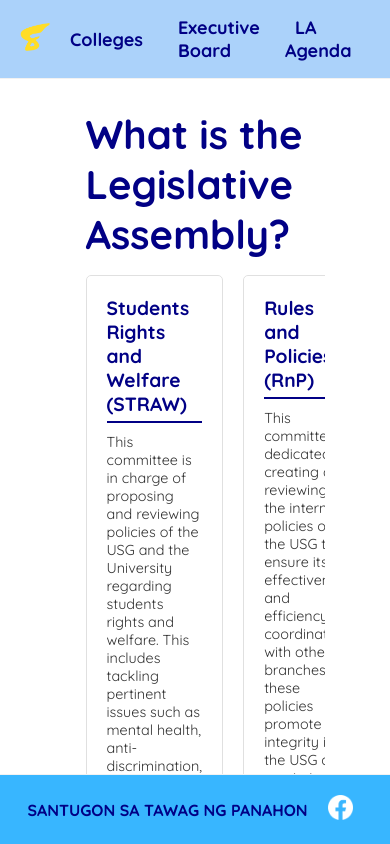
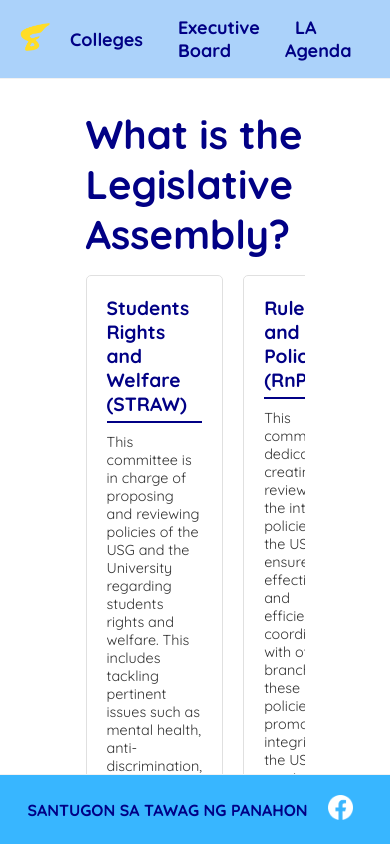
Before and after one commit to manoloenriquez/derecho39, a React (Create React App) app in the folder derecho-39/: page /agenda in a window 390 px wide. Built offline with nearby package versions, Linux system fonts and the light colour scheme.

Commit message:
agenda mobile test 2
a

```diff
--- a/derecho-39/src/agenda.css
+++ b/derecho-39/src/agenda.css
@@ -28,8 +28,6 @@
 .agenda-container {
     max-width: 70%;
     padding: 20px;
-    overflow-x: auto;
-    overflow-y: hidden;
 }
 
 .title {
@@ -46,6 +44,8 @@
     grid-template-columns: repeat(3, 1fr);
     gap: 20px;
     margin-bottom: 2rem;
+    overflow-x: auto;
+    overflow-y: hidden;
 }
 
 .committee-card {
```
